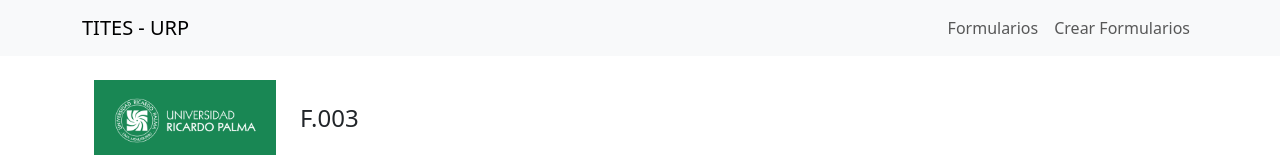
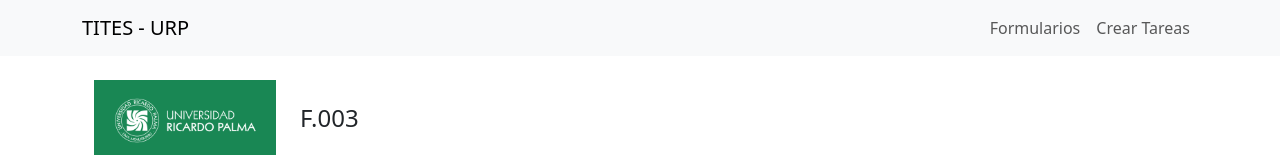
Before and after one commit to jhonccitoo/sistema-tites, a React (Vite) app in the folder frontend/: page /TesistaView in a window 1280 px wide. Shown: the top 155 px of the page. Built offline with nearby package versions, Linux system fonts and the light colour scheme.

Commit message:
BOTONES DE REDIRECCIONAR TESISTA FUNCIONAL
BOTONES DE REDIRECCIONAR TESISTA FUNCIONAL

```diff
--- a/frontend/src/App.jsx
+++ b/frontend/src/App.jsx
@@ -6,11 +6,14 @@ import Noteslist from "./components/NotesList.jsx";
 import CreateNote from "./components/CreateNote";
 import CreateUser from "./components/CreateUser";
 import TesistaView from "./screens/tesista-view.jsx";
+import TesistaViewCarpeta from "./screens/tesista-view-carpetafinal.jsx";
+
 import Finalview from "./screens/final-view.jsx";
 import Login from "./screens/login.jsx";
 import Navigation from "./components/Navigation"; // Importa tu componente Navigation
 
 function App() {
+
   return (
     <Router>
       <Routes>
@@ -28,6 +31,7 @@ function App() {
                   <Route path="/create" element={<CreateNote />} />
                   <Route path="/user" element={<CreateUser />} />
                   <Route path="/TesistaView" element={<TesistaView />} />
+                  <Route path="/TesistaViewCarpeta" element={<TesistaViewCarpeta />} />
                   <Route path="/Finalview" element={<Finalview />} />
                 </Routes>
               </div>
--- a/frontend/src/components/Navigation.jsx
+++ b/frontend/src/components/Navigation.jsx
@@ -3,6 +3,7 @@ import 'bootstrap/dist/css/bootstrap.min.css';
 import Container from "react-bootstrap/Container";
 import Nav from "react-bootstrap/Nav";
 import Navbar from "react-bootstrap/Navbar";
+const usuario ={rol: localStorage.getItem('userRole')} ;
 
 export default class Navigation extends Component {
   render() {
@@ -12,7 +13,9 @@ export default class Navigation extends Component {
               <Navbar.Brand href="/">TITES - URP</Navbar.Brand>
               <Nav className="me-right">
                 <Nav.Link href="/notas">Formularios</Nav.Link>
-                <Nav.Link href="/create">Crear Formularios</Nav.Link>
+                {usuario?.rol !== 'tesista' && (
+                <Nav.Link href="/create">Crear Tareas</Nav.Link>
+                )}
               </Nav>
             </Container>
           </Navbar>
--- a/frontend/src/screens/tesista-view-carpetafinal.jsx
+++ b/frontend/src/screens/tesista-view-carpetafinal.jsx
@@ -1,6 +1,7 @@
 import React from "react";
 import { Container, Row, Col, Button, Card, ListGroup } from "react-bootstrap";
 import logoUniversidad from "../assets/logo-urp1.png";
+import { Link } from "react-router-dom"; // Importa Link
 
 function TesistaViewCarpeta() {
   return (
--- a/frontend/src/screens/tesista-view.jsx
+++ b/frontend/src/screens/tesista-view.jsx
@@ -1,6 +1,7 @@
 import React from "react";
 import { Container, Row, Col, Button, Card, ListGroup } from "react-bootstrap";
 import logoUniversidad from "../assets/logo-urp1.png";
+import { Link } from "react-router-dom"; // Importa Link
 
 function TesistaView() {
   const usuario ={rol: localStorage.getItem('userRole')} ;
@@ -30,15 +31,15 @@ function TesistaView() {
 
 
           <div className="d-grid gap-2">
-            <Button variant="light" className="text-start">
+            <Link to="/login" className="btn btn-light text-start">
               Inicio
-            </Button>
-            <Button variant="light" className="text-start active">
+            </Link>
+            <Link to="/TesistaView" className="btn btn-light text-start active">
               Revisión
-            </Button>
-            <Button variant="light" className="text-start">
+            </Link>
+            <Link to="/TesistaViewCarpeta" className="btn btn-light text-start">
               Carpeta Final
-            </Button>
+            </Link>
           </div>
 
           <div className="mt-5 text-center">
```
